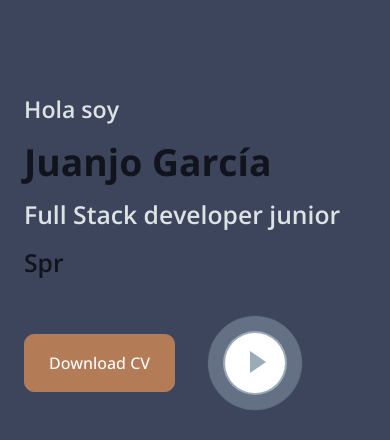
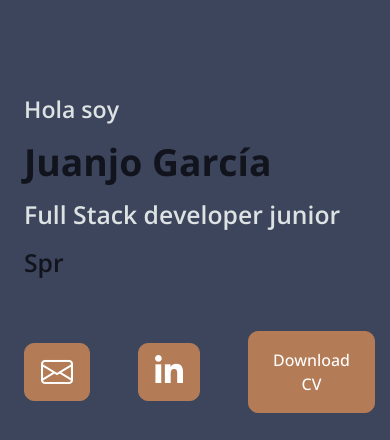
Before and after one commit to jitos-dev/mi-portfolio, a PHP site: page / in a window 390 px wide. Shown: the top 440 px of the page. Run offline with PHP 8.4, Linux system fonts and the light colour scheme; some libraries are stand-ins or nearby versions.

Commit message:
implements header's app

```diff
--- a/css/style.css
+++ b/css/style.css
@@ -146,6 +146,20 @@ body {
 
 .yo-soy {
     color: var(--light);
+}
+
+.email h5 {
+    margin-top: 3rem;
+    color: var(--light) !important;
+}
+
+.contacto i {
+    font-size: 2rem;
+}
+
+.contacto a.linkedin-header {
+    padding-top: .7rem !important;
+    padding-bottom: .7rem !important;
 }
 
 .typed-cursor {
--- a/index.html
+++ b/index.html
@@ -84,16 +84,21 @@
                     <h2 class="yo-soy">Full Stack developer junior</h2>
                     <h2 class="typed-text-output d-inline"></h2>
                     <div class="typed-text d-none">Android Developer, Spring Boot, Spring Cloud, Microservicios, Angular
-                        Developer, Apps
-                        Designer, Apps
-                        Developer</div>
-                    <div class="d-flex align-items-center pt-5">
+                    </div>
+                    <div class="d-flex align-items-center pt-5 contacto">
+                        <a class="btn btn-primary-portfolio py-1 px-3 me-5" href=""><i
+                                class="bi bi-envelope heading"></i></a>
+                        <a class="btn btn-primary-portfolio px-3 me-5 linkedin-header" href=""><i
+                                class="fab fa-linkedin-in"></i></a>
                         <a href="" class="btn btn-primary-portfolio py-3 px-4 me-5">Download CV</a>
-                        <button type="button" class="btn-play" data-bs-toggle="modal"
+                        <!-- <button type="button" class="btn-play" data-bs-toggle="modal"
                             data-src="https://www.youtube.com/embed/DWRcNpR6Kdc" data-bs-target="#videoModal">
                             <span></span>
                         </button>
-                        <h5 class="ms-4 mb-0 d-none d-sm-block">Play Video</h5>
+                        <h5 class="ms-4 mb-0 d-none d-sm-block">Play Video</h5> -->
+                    </div>
+                    <div class="email">
+                        <h5>jitos86@gmail.com</h5>
                     </div>
                 </div>
                 <div class="col-lg-6">
@@ -640,7 +645,7 @@
                         <a class="btn btn-square btn-primary-portfolio me-2" href=""><i class="fab fa-twitter"></i></a>
                         <a class="btn btn-square btn-primary-portfolio me-2" href=""><i
                                 class="fab fa-facebook-f"></i></a>
-                        <a class="btn btn-square btn-primary-portfolio me-2" href=""><i class="fab fa-youtube"></i></a>
+                        <a class="btn btn-square btn-primary-portfolio me-2" href=""><i class="bi bi-envelope"></i></a>
                         <a class="btn btn-square btn-primary-portfolio me-2" href=""><i
                                 class="fab fa-linkedin-in"></i></a>
                     </div>
@@ -689,7 +694,7 @@
 
 
     <!-- Map Start -->
-    <div class="container-xxl pt-5 px-0 wow fadeInUp" data-wow-delay="0.1s">
+    <!-- <div class="container-xxl pt-5 px-0 wow fadeInUp" data-wow-delay="0.1s">
         <div class="container-xxl pt-5 px-0">
             <div class="bg-dark">
                 <iframe
@@ -698,7 +703,7 @@
                     tabindex="0"></iframe>
             </div>
         </div>
-    </div>
+    </div> -->
     <!-- Map End -->
 
 
```
